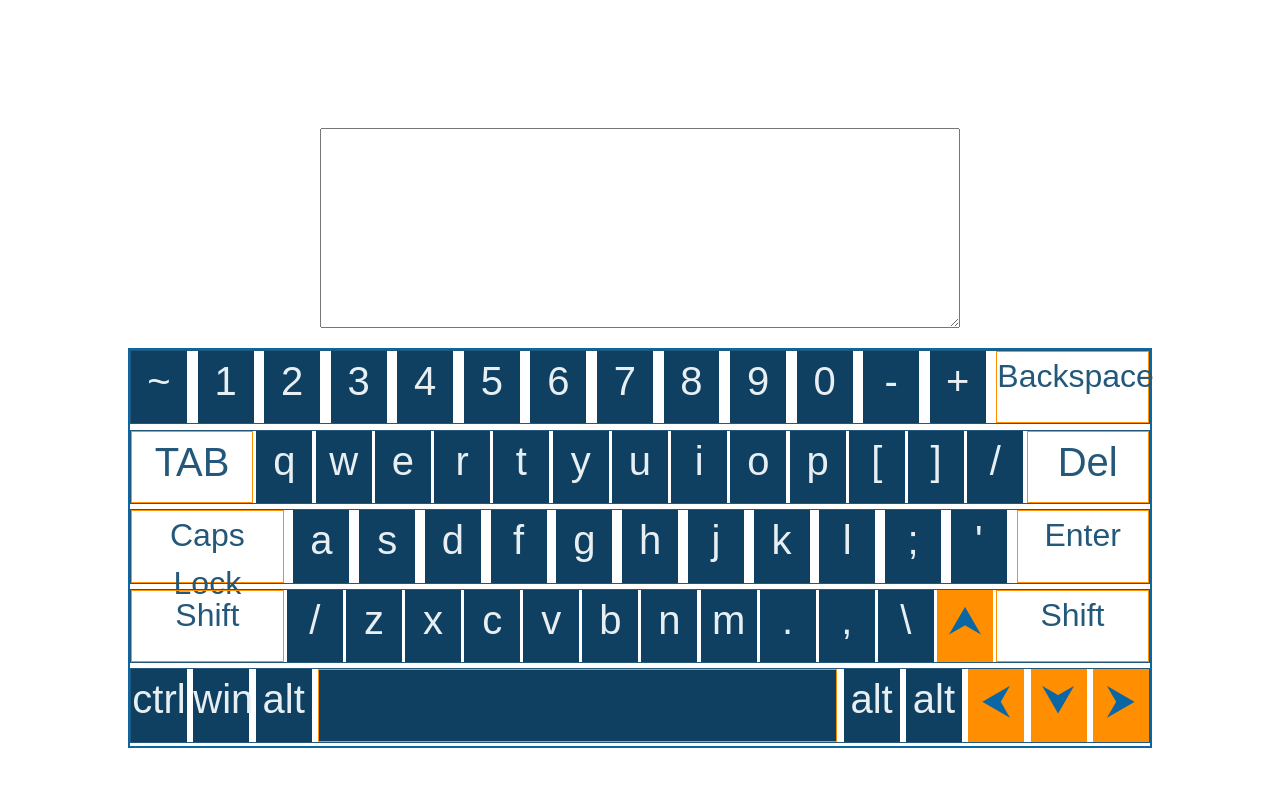
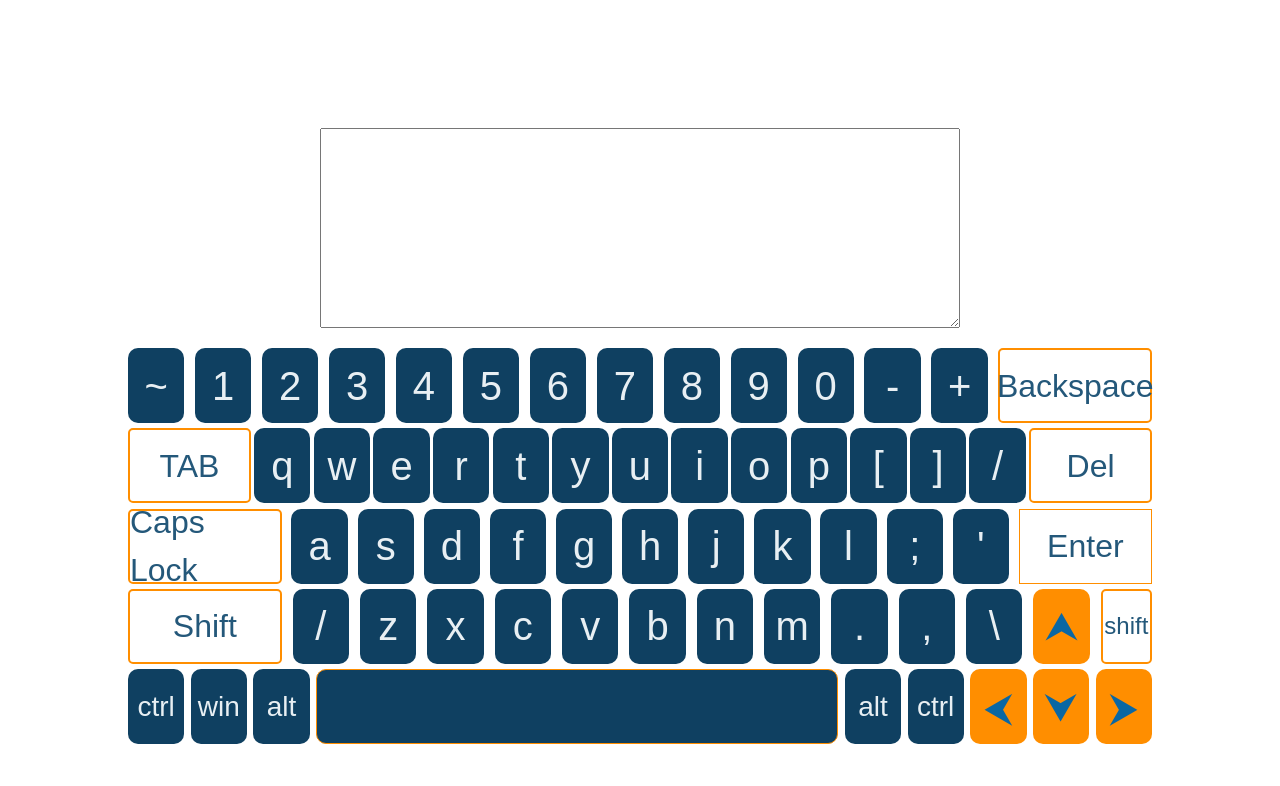
Before and after one commit to Asfanov/Virtual_Keyboard, a plain HTML site: page index.html in a window 1280 px wide. Drawn offline with Linux system fonts and the light colour scheme.

Commit message:
fix: cosmetic changes

```diff
--- a/app.js
+++ b/app.js
@@ -308,23 +308,25 @@ let keyUp = document.createElement('div');
     document.querySelectorAll(".keyboardRow")[3].append(keyUp);
 
 
-let rigthShift = keyShift.cloneNode(true);
+let rigthShift = document.createElement('div');
+    rigthShift.className = 'rightShift';
+    rigthShift.innerHTML = 'shift';
     document.querySelectorAll(".keyboardRow")[3].append(rigthShift);
 
 //пятый ряд
 
 let ctrl = document.createElement('div');
-    ctrl.className = 'key';
+    ctrl.className = 'keyALT_CTRL';
     ctrl.innerHTML = 'ctrl';
     document.querySelectorAll(".keyboardRow")[4].append(ctrl);
 
 let win = document.createElement('div');
-    win.className = 'key';
+    win.className = 'keyALT_CTRL';
     win.innerHTML = 'win';
     document.querySelectorAll(".keyboardRow")[4].append(win);
 
 let alt = document.createElement('div');
-    alt.className = 'key';
+    alt.className = 'keyALT_CTRL';
     alt.innerHTML = 'alt';
     document.querySelectorAll(".keyboardRow")[4].append(alt);
 
@@ -336,7 +338,7 @@ let space = document.createElement('div');
 let rightAlt = alt.cloneNode(true);
     document.querySelectorAll(".keyboardRow")[4].append(rightAlt);
 
-let rightCtrl = alt.cloneNode(true);
+let rightCtrl = ctrl.cloneNode(true);
     document.querySelectorAll(".keyboardRow")[4].append(rightCtrl);
 
 let keyleft = document.createElement('div');
--- a/style.scss
+++ b/style.scss
@@ -99,20 +99,22 @@ $color-straw: #FFC173; //соломенный
     width: 80%;
     height: 400px;
     margin: 20px auto 0;
-    border: 2px solid $color-main;
 }
 .keyboardRow{
     width: 100%;
     height: 18.8%;
     margin-bottom: 0.5%;
-    border: 1px solid $color-secondary;
     display: flex;
     justify-content: space-between;
   }
 .key{
   width: 5.5%;
   height: 100%;
-  text-align: center;
+  display: flex;
+  align-items: center;
+  justify-content: center;
+  border: 1px;
+  border-radius: 10px;
   background-color: #0f4061;
   color: #e8eff3;
   font-size: 40px;
@@ -127,19 +129,32 @@ $color-straw: #FFC173; //соломенный
 .keyArrow {
   width: 5.5%;
   height: 100%;
-  text-align: center;
+  display: flex;
+  align-items: center;
+  justify-content: center;
+  border: 1px;
+  border-radius: 10px;
   background-color: $color-orange;
   color: $color-main;
   font-size: 40px;
   font-family: Arial, Helvetica, sans-serif;
+  &:hover{
+    cursor: pointer;
+  }
+  &:active{
+    transform: scale(0.97);
+  }
 }
 .keyTAB{
   width: 12%;
   height: 100%;
-  text-align: center;
-  border: 1px solid $color-orange;
+  display: flex;
+  align-items: center;
+  justify-content: center;
+  border: 2px solid $color-orange;
+  border-radius: 5px;
   color: $color-secondary;
-  font-size: 40px;
+  font-size: 32px;
   font-family: Arial, Helvetica, sans-serif;
   &:hover{
     cursor: pointer;
@@ -151,8 +166,11 @@ $color-straw: #FFC173; //соломенный
 .keyBACK{
   width: 15%;
   height: 100%;
-  text-align: center;
-  border: 1px solid $color-orange;
+  display: flex;
+  align-items: center;
+  justify-content: center;
+  border: 2px solid $color-orange;
+  border-radius: 5px;
   color: $color-secondary;
   font-size: 32px;
   font-family: Arial, Helvetica, sans-serif;
@@ -166,7 +184,9 @@ $color-straw: #FFC173; //соломенный
 .keyEnter{
   width: 13%;
   height: 100%;
-  text-align: center;
+  display: flex;
+  align-items: center;
+  justify-content: center;
   border: 1px solid $color-orange;
   color: $color-secondary;
   font-size: 32px;
@@ -196,3 +216,41 @@ $color-straw: #FFC173; //соломенный
 .capsLock{
   background-color: $color-orange;
 }
+.keyALT_CTRL{
+  width: 5.5%;
+  height: 100%;
+  border: 1px;
+  display: flex;
+  align-items: center;
+  justify-content: center;
+  border-radius: 10px;
+  background-color: #0f4061;
+  color: #e8eff3;
+  font-size: 28px;
+  font-family: Arial, Helvetica, sans-serif;
+    &:hover{
+      cursor: pointer;
+    }
+    &:active{
+      transform: scale(0.97);
+    }
+}
+
+.rightShift{
+  width: 5%;
+  height: 100%;
+  display: flex;
+  align-items: center;
+  justify-content: center;
+  border: 2px solid $color-orange;
+  border-radius: 5px;
+  color: $color-secondary;
+  font-size: 24px;
+  font-family: Arial, Helvetica, sans-serif;
+   &:hover{
+      cursor: pointer;
+    }
+    &:active{
+      transform: scale(0.97);
+    }
+}
```
Also changed, not shown: style.css, 1 other file.
